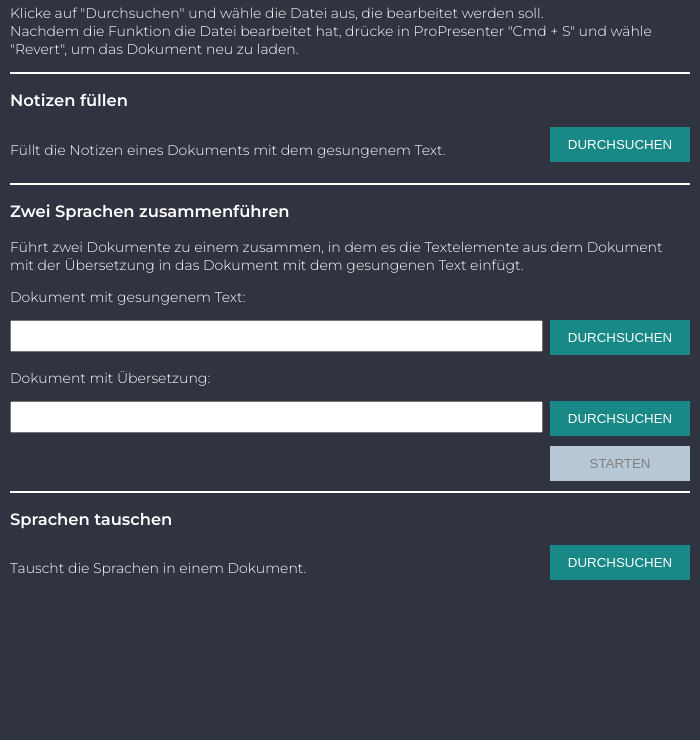
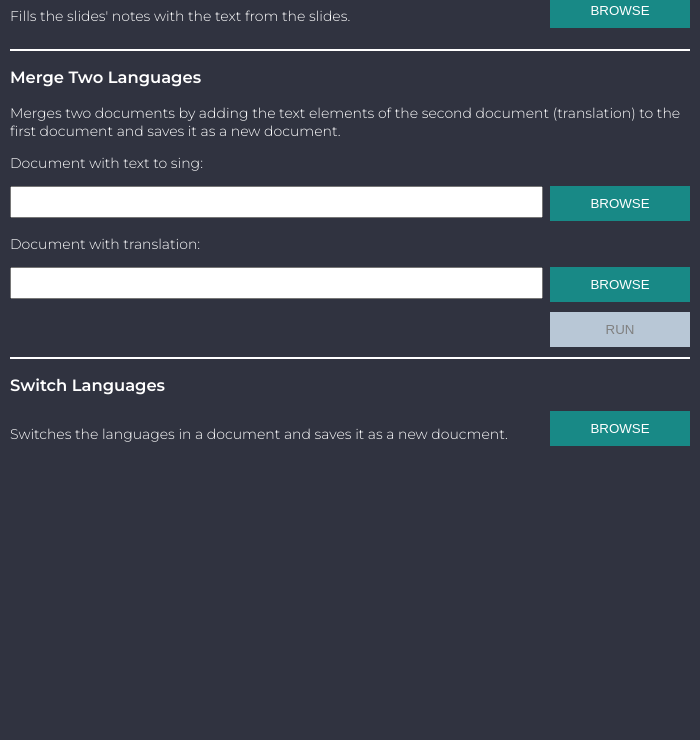
Before and after one commit to jonathanschneider/ProPresenter-Suite, an Electron app: page index.html in a window 700 px wide. Shown: the part 60-800 px from the top of the page. Drawn offline with Linux system fonts and the light colour scheme; no server answers.

Commit message:
Change GUI language to English

```diff
--- a/index.html
+++ b/index.html
@@ -7,63 +7,55 @@
 </head>
 
 <body>
-  <h1>ProPresenter Suite</h1>
-
-  <p>Klicke auf "Durchsuchen" und wähle die Datei aus, die bearbeitet werden soll.<br>
-    Nachdem die Funktion die Datei bearbeitet hat, drücke in ProPresenter "Cmd + S"
-    und wähle "Revert", um das Dokument neu zu laden.</p>
-
-  <hr>
   <div class="row">
-    <h3>Notizen füllen</h3>
+    <h3>Fill Notes</h3>
     <div class="column left">
-      <p>Füllt die Notizen eines Dokuments mit dem gesungenem Text.</p>
+      <p>Fills the slides' notes with the text from the slides.</p>
     </div>
     <div class="colum right">
-      <button id="fillNotesBtn">Durchsuchen</button>
+      <button id="fillNotesBtn">Browse</button>
     </div>
   </div>
 
   <hr>
   <!-- <div class="row"> -->
-  <h3>Zwei Sprachen zusammenführen</h3>
-  <p>Führt zwei Dokumente zu einem zusammen, in dem es die Textelemente aus dem
-    Dokument mit der Übersetzung in das Dokument mit dem gesungenen Text einfügt.</p>
+  <h3>Merge Two Languages</h3>
+  <p>Merges two documents by adding the text elements of the second document (translation) to the first document and saves it as a new document.</p>
   <div class="row">
-    <p>Dokument mit gesungenem Text:</p>
+    <p>Document with text to sing:</p>
     <!-- </div> -->
     <!-- <div class="row"> -->
     <div class="column left">
       <input id="fileLang1Field" type="text" value="" readonly>
     </div>
     <div class="column right">
-      <button id="browseLang1">Durchsuchen</button>
+      <button id="browseLang1">Browse</button>
     </div>
   </div>
   <div class="row">
-    <p>Dokument mit Übersetzung:</p>
+    <p>Document with translation:</p>
     <!-- </div>
     <div class="row"> -->
     <div class="column left">
       <input id="fileLang2Field" type="text" value="" readonly>
     </div>
     <div class="column right">
-      <button id="browseLang2">Durchsuchen</button>
+      <button id="browseLang2">Browse</button>
     </div>
   </div>
   <div class="row">
-    <button id="mergeLangBtn" style="margin-top:10px" disabled>Starten</button>
+    <button id="mergeLangBtn" style="margin-top:10px" disabled>Run</button>
   </div>
   <!-- </div> -->
 
   <hr>
   <div class="row">
-    <h3>Sprachen tauschen</h3>
+    <h3>Switch Languages</h3>
     <div class="column left">
-      <p>Tauscht die Sprachen in einem Dokument.</p>
+      <p>Switches the languages in a document and saves it as a new doucment.</p>
     </div>
     <div class="column right">
-      <button id="switchLangBtn">Durchsuchen</button>
+      <button id="switchLangBtn">Browse</button>
     </div>
   </div>
 
--- a/main.js
+++ b/main.js
@@ -20,7 +20,7 @@ function createWindow() {
   // Create the browser window.
   mainWindow = new BrowserWindow({
     width: 700,
-    height: 675,
+    height: 550,
   });
 
   // and load the index.html of the app.
```
Also changed, not shown: README.md, assets/images/ProPresenter-Suite.png (deleted), assets/images/gui.png (added), lib/editPro6.js.
